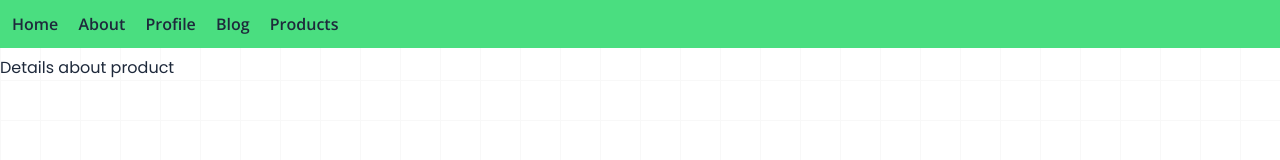
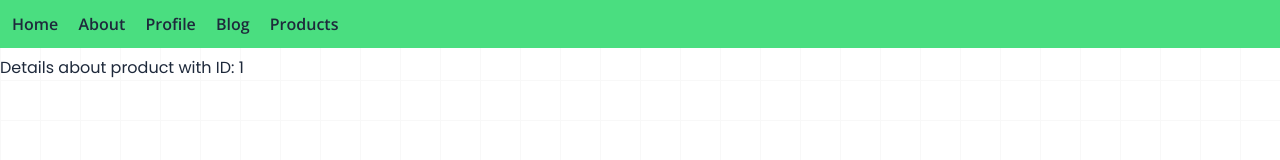
Before and after one commit to leobewater/sveltekit-app, a SvelteKit app: page /products/1 in a window 1280 px wide. Shown: the top 160 px of the page. Built offline with nearby package versions, Linux system fonts and the light colour scheme.

Commit message:
get route params

```diff
--- a/src/routes/products/[productId]/+page.svelte
+++ b/src/routes/products/[productId]/+page.svelte
@@ -1 +1,7 @@
-<h1>Details about product</h1>
+<script>
+  import { page } from "$app/stores";
+
+  const productId = $page.params.productId;
+</script>
+
+<h1>Details about product with ID: {productId}</h1>
```
